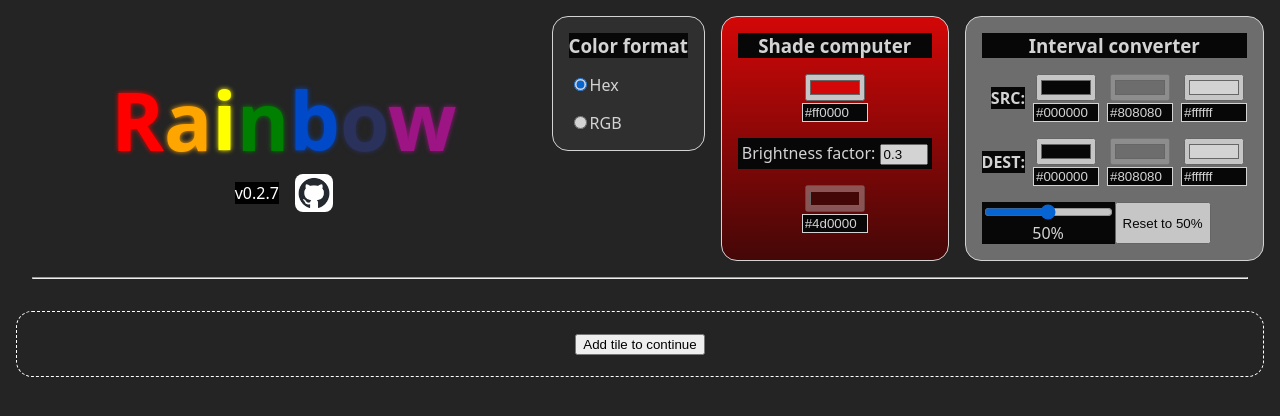
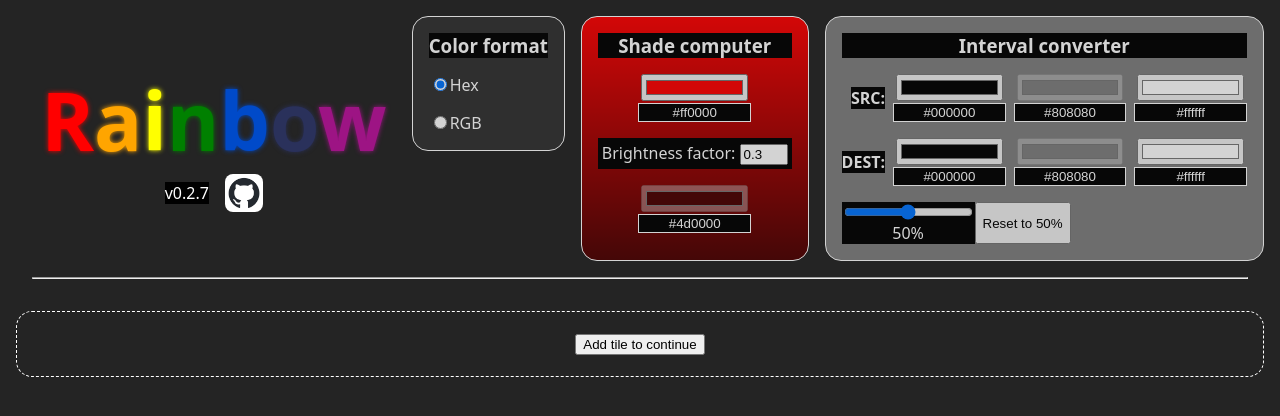
Before and after one commit to ZiarZer/Rainbow, a Vue app: page / in a window 1280 px wide. Shown: the top 416 px of the page. Built offline with nearby package versions, Linux system fonts and the light colour scheme.

Commit message:
fix: adapt color selectors to RGB format

```diff
--- a/src/components/ColorSelector.vue
+++ b/src/components/ColorSelector.vue
@@ -44,7 +44,8 @@ inject('store', store)
 }
 
 input {
-  width: 4.5em;
+  width: 8em;
+  text-align: center;
 }
 
 input:disabled {
```
